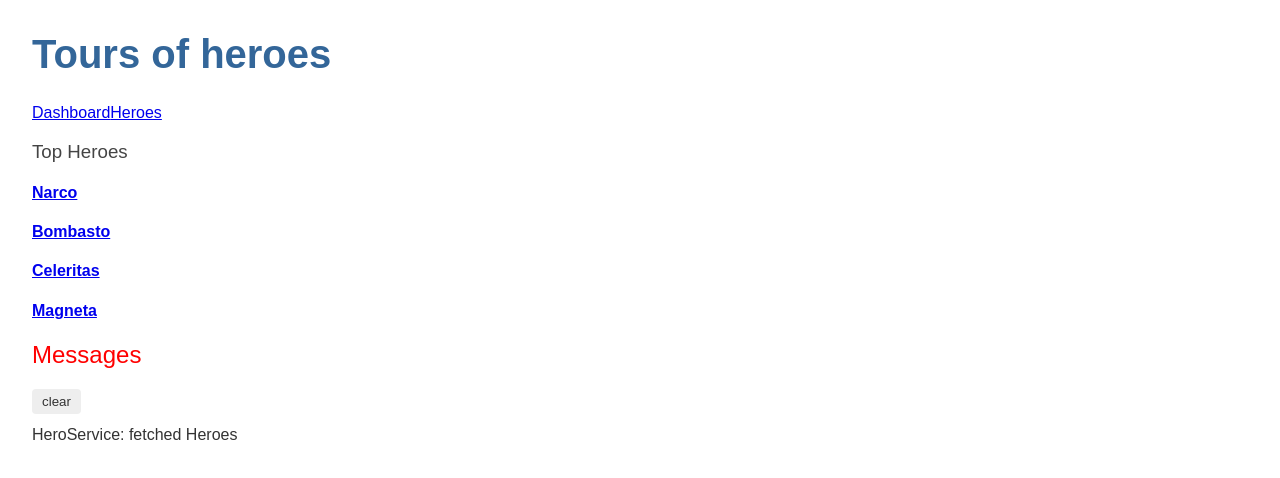
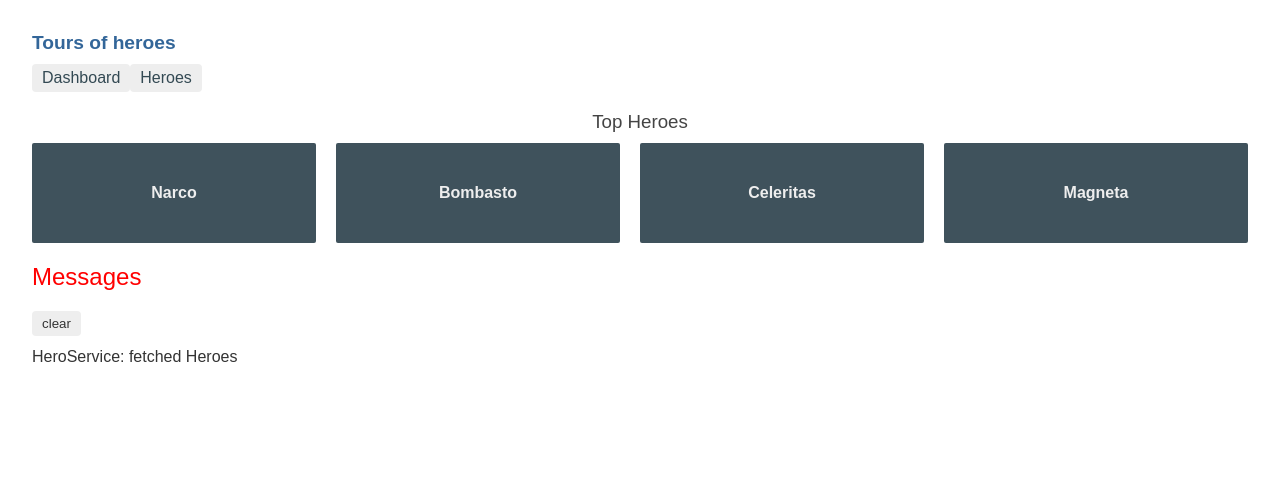
Before and after one commit to eagalvez/heroes_tutorial, an Angular app: page /dashboard in a window 1280 px wide. Shown: the top 478 px of the page. Built offline with nearby package versions, Linux system fonts and the light colour scheme.

Commit message:
style added

```diff
--- a/src/app/app.component.css
+++ b/src/app/app.component.css
@@ -0,0 +1,29 @@
+/* AppComponent's private CSS styles */
+h1 {
+    font-size: 1.2em;
+    margin-bottom: 0;
+  }
+  h2 {
+    font-size: 2em;
+    margin-top: 0;
+    padding-top: 0;
+  }
+  nav a {
+    padding: 5px 10px;
+    text-decoration: none;
+    margin-top: 10px;
+    display: inline-block;
+    background-color: #eee;
+    border-radius: 4px;
+  }
+
+  nav a:visited, a:link {
+    color: #334953;
+  }
+  nav a:hover {
+  color: #039be5;
+  background-color: #cfd8dc;
+}
+nav a.active {
+    color: #039be5;
+  }
--- a/src/app/dashboard/dashboard.component.css
+++ b/src/app/dashboard/dashboard.component.css
@@ -0,0 +1,50 @@
+/* DashboardComponent's private CSS styles */
+[class*='col-'] {
+    float: left;
+    padding-right: 20px;
+    padding-bottom: 20px;
+}
+[class*='col-']:last-of-type {
+padding-right: 0;
+}
+a {
+text-decoration: none;
+}
+
+*, *:after, *:before {
+-webkit-box-sizing: border-box;
+-moz-box-sizing: border-box;
+box-sizing: border-box;
+}
+h3 {
+text-align: center;
+margin-bottom: 0;
+}
+h4 {
+    position: relative;
+  }
+.grid {
+margin: 0;
+}
+.col-1-4 {
+    width: 25%;
+  }
+.module{
+    padding: 20px;
+    text-align: center;
+    color: #eee;
+    max-height: 120px;
+    min-width: 120px;
+    background-color: #3f525c;
+    border-radius: 2px;
+  }
+
+  .module:hover {
+    background-color: #eee;
+    cursor: pointer;
+    color: #607d8b;
+  }
+
+  .grid-pad {
+    padding: 10px 0;
+  }
--- a/src/app/hero-detail/hero-detail.component.css
+++ b/src/app/hero-detail/hero-detail.component.css
@@ -0,0 +1,30 @@
+button {
+    margin-top: 20px;
+    font-family: Arial;
+    background-color: #eee;
+    border: none;
+    padding: 5px 10px;
+    border-radius: 4px;
+    cursor: pointer;
+  }
+  /* HeroDetailComponent's private CSS styles */
+label {
+  display: inline-block;
+  width: 3em;
+  margin: .5em 0;
+  color: #607D8B;
+  font-weight: bold;
+}
+input {
+  height: 2em;
+  font-size: 1em;
+  padding-left: .4em;
+}
+button:hover {
+  background-color: #cfd8dc;
+}
+button:disabled {
+  background-color: #eee;
+  color: #ccc;
+  cursor: auto;
+}
--- a/src/app/hero.service.ts
+++ b/src/app/hero.service.ts
@@ -39,9 +39,9 @@
   the heroes and HttpClient.get() returns an Observable.
   */
  getHero(id: number): Observable<Hero> {
-   this.messageService.add('Hero service: fetched hero id=${id}');
+   this.messageService.add(`Hero service: fetched hero id=${id}`);
    // Note the backticks ( ` ) that define a JavaScript template literal for embedding the id.
-   return of(HEROES.find(hero => hero.id === id))
+   return of(HEROES.find(hero => hero.id === id));
 
  }
 }
--- a/src/app/messages/messages.component.html
+++ b/src/app/messages/messages.component.html
@@ -3,5 +3,6 @@
     <button class="clear"
         (click)="messageService.clear()">clear</button>
     <div *ngFor='let message of messageService.messages'> {{message}} </div>
-
+    <!-- angular event binding binds the button's click event
+    to MessageService.clear() -->
 </div>
```
Also changed, not shown: src/app/app.module.ts (line endings or trailing spaces), src/app/hero.ts (line endings or trailing spaces).
